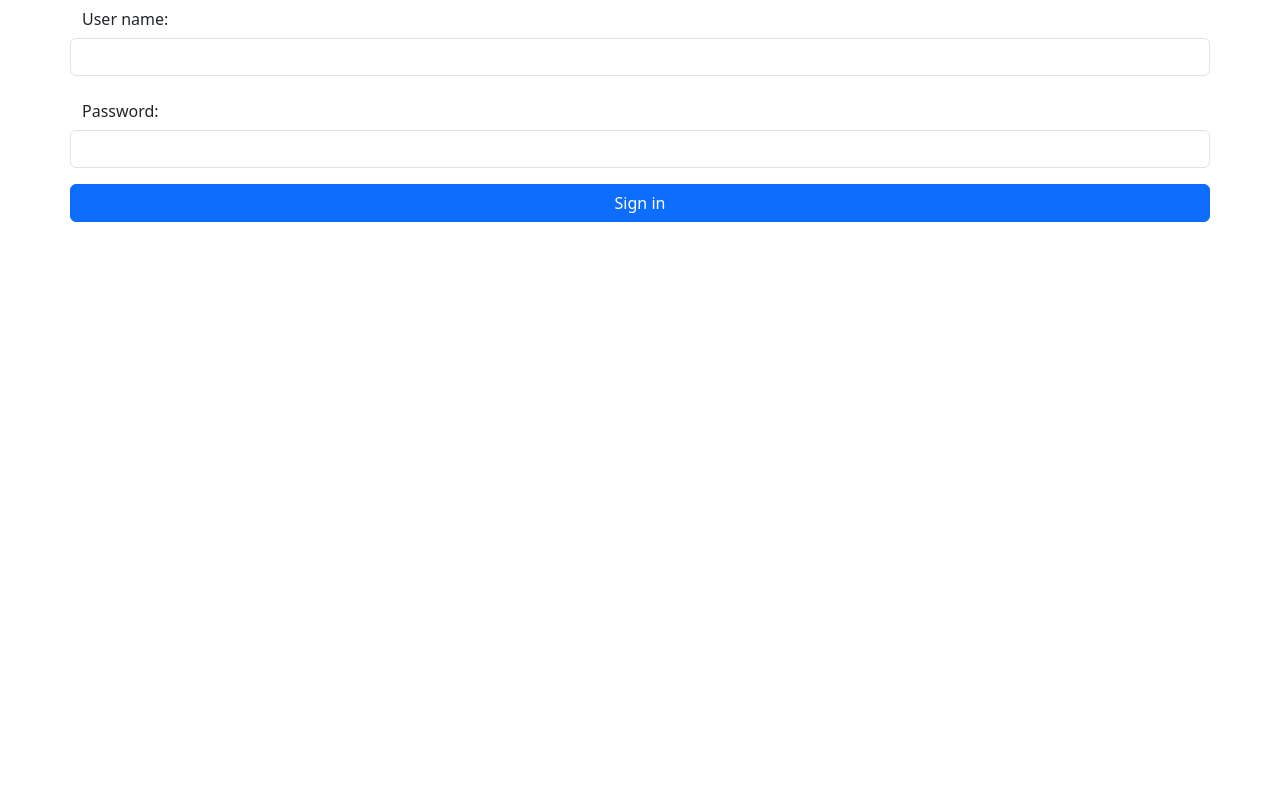
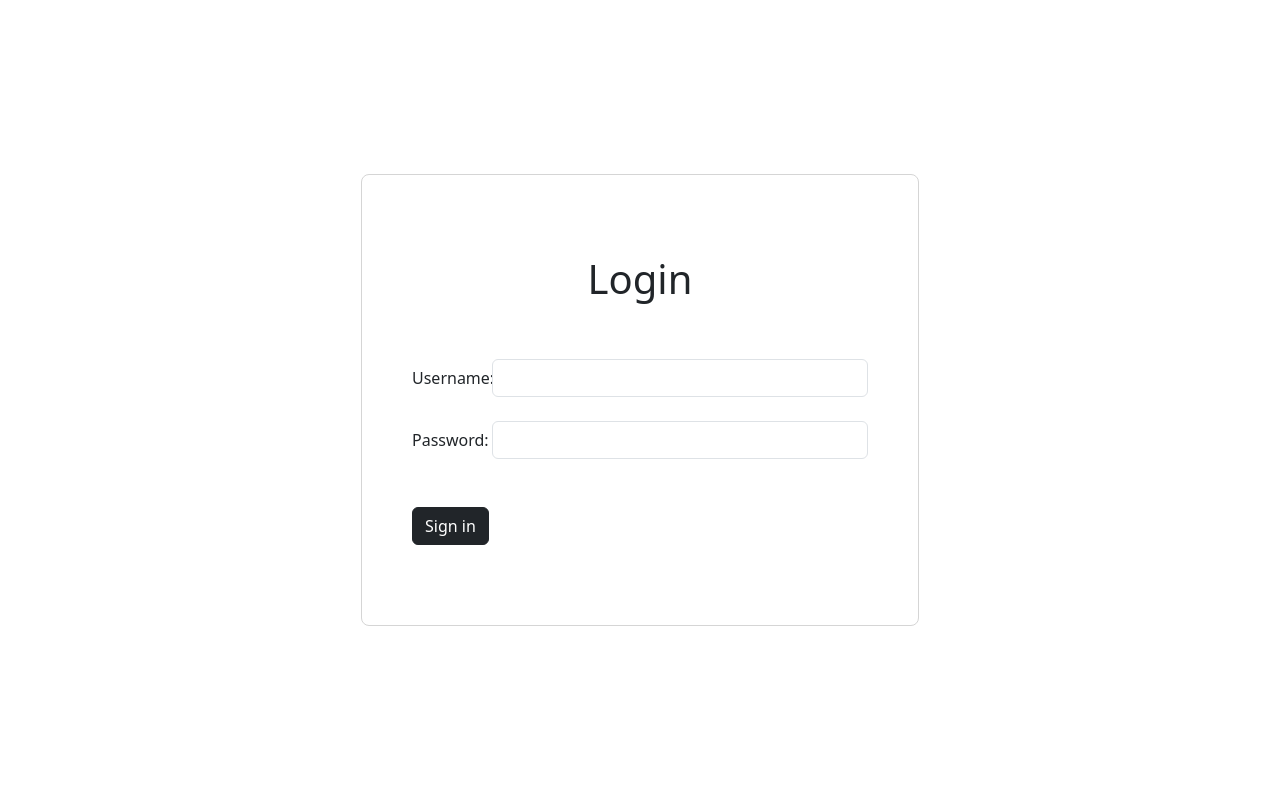
Before and after one commit to cvincmrt/TaskMaster, a PHP site: page /views/login.phtml in a window 1280 px wide. Run offline with PHP 8.4, Linux system fonts and the light colour scheme.

Commit message:
vytvoril som prihlasovaci formular

```diff
--- a/public/index.php
+++ b/public/index.php
@@ -5,6 +5,10 @@ require_once __DIR__."/../init.php";
 $page = $_GET["page"] ?? "dashboard";
 
 switch($page){
+    case "login":
+        include __DIR__."/../views/login.phtml";
+        break;
+
     case "dashboard":
         $projectsList = $controller->index();
         include __DIR__."/../views/dashboard.phtml";
--- a/views/login.phtml
+++ b/views/login.phtml
@@ -9,22 +9,31 @@
   </head>
   <body>
     <div class="container">
-   <form action="" method="" class="">
-        <div class="row mb-3">
-            <label for="username" class="col-2 col-form-label">User name:</label>
-            <input type="text" class="form-control col-10" name="username">
-        </div>
-        <div class="row mb-3">
-            <label for="password" class="col-form-label">Password:</label>
-            <input type="password" class="form-control" name="password">
-        </div>
 
-        <div class="row mb-3">
-            <button type="submit" class="btn btn-primary">Sign in</button>
-        </div>
+        <form action="index.php?page=login" method="POST">
+            <div class="row mb-5">
+                <h1>Login</h1>
+            </div>
 
-</form>
-</div>
+            <div class="row mb-4">
+                <label for="username" class="col-sm-2 col-form-label">Username:</label>
+                <div class="col-sm-10">
+                <input type="text" class="form-control" id="username" name="username">
+                </div>
+            </div>
+
+            <div class="row mb-4">
+                <label for="password" class="col-sm-2 col-form-label">Password:</label>
+                <div class="col-sm-10">
+                <input type="password" class="form-control" id="password" name="password">
+                </div>
+            </div>
+
+            <div class="row mb-4"></div>
+                <button type="submit" class="btn btn-dark ">Sign in</button>
+             </div>
+        </form>
+    </div>
     <script src="https://cdn.jsdelivr.net/npm/bootstrap@5.3.8/dist/js/bootstrap.bundle.min.js" integrity="sha384-FKyoEForCGlyvwx9Hj09JcYn3nv7wiPVlz7YYwJrWVcXK/BmnVDxM+D2scQbITxI" crossorigin="anonymous"></script>
     <script src="main.js"></script>
   </body>
--- /dev/null
+++ b/views/styles.css
@@ -0,0 +1,16 @@
+.container{
+    display: flex;
+    align-items: center;
+    justify-content: center;
+    height: 100vh;
+}
+form{
+    border: 1px solid #d5d5d5;
+    border-radius: 8px;
+    padding: 80px 50px;
+    width: 50%;
+}
+h1{
+    display: block;
+    text-align: center;
+}
```
